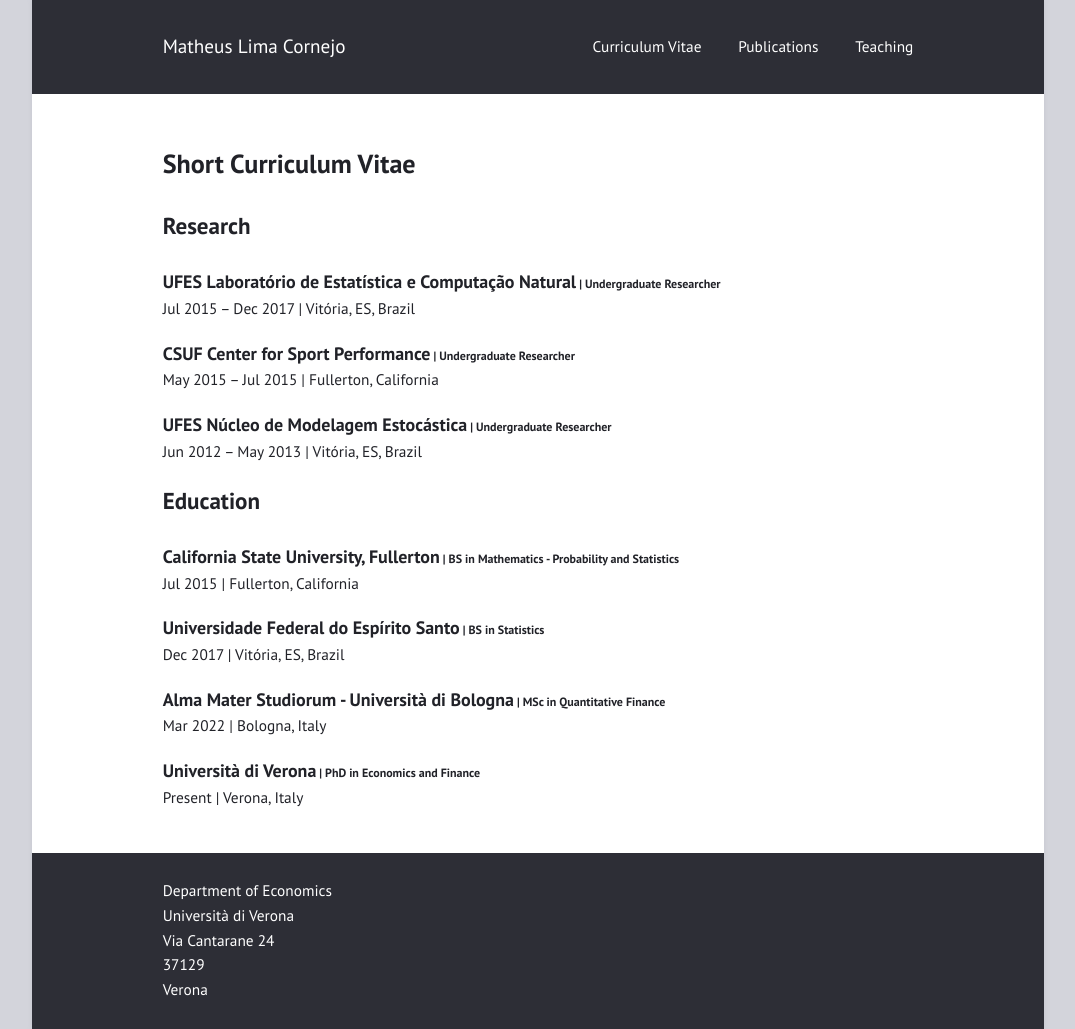
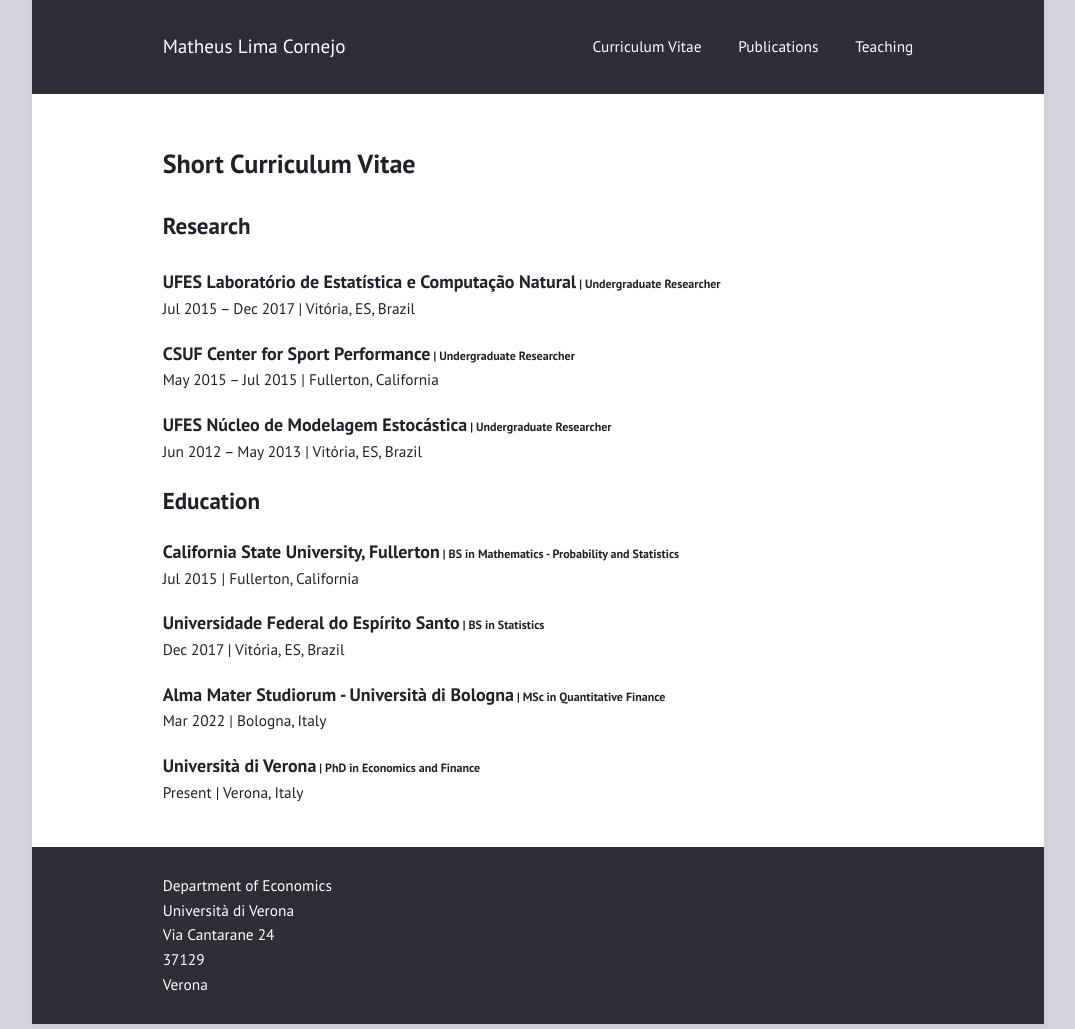
Before and after one commit to limacornejo/limacornejo.github.io, a Jekyll site: the page built from cv.md, in a window 1280 px wide. Shown: the whole page, without its empty margins (102-1177 px from the left). Built offline with Jekyll 4.4.1, drawn with Linux system fonts in a browser that asks for light colours.

Commit message:
Update cv.md

```diff
--- a/cv.md
+++ b/cv.md
@@ -22,7 +22,7 @@
 </div>
 
 
-<header style="margin-bottom:0.05;"><h2 style="margin-bottom:0;">Education</h2></header>
+<header style="margin-bottom:0;"><h2 style="margin-bottom:0;">Education</h2></header>
 
 <p style="margin-bottom:0;"><h3 style="margin-bottom:0;">California State University, Fullerton<small style="font-size:12px;"> | BS in Mathematics - Probability and Statistics </small></h3>
     Jul 2015 | Fullerton, California
```
